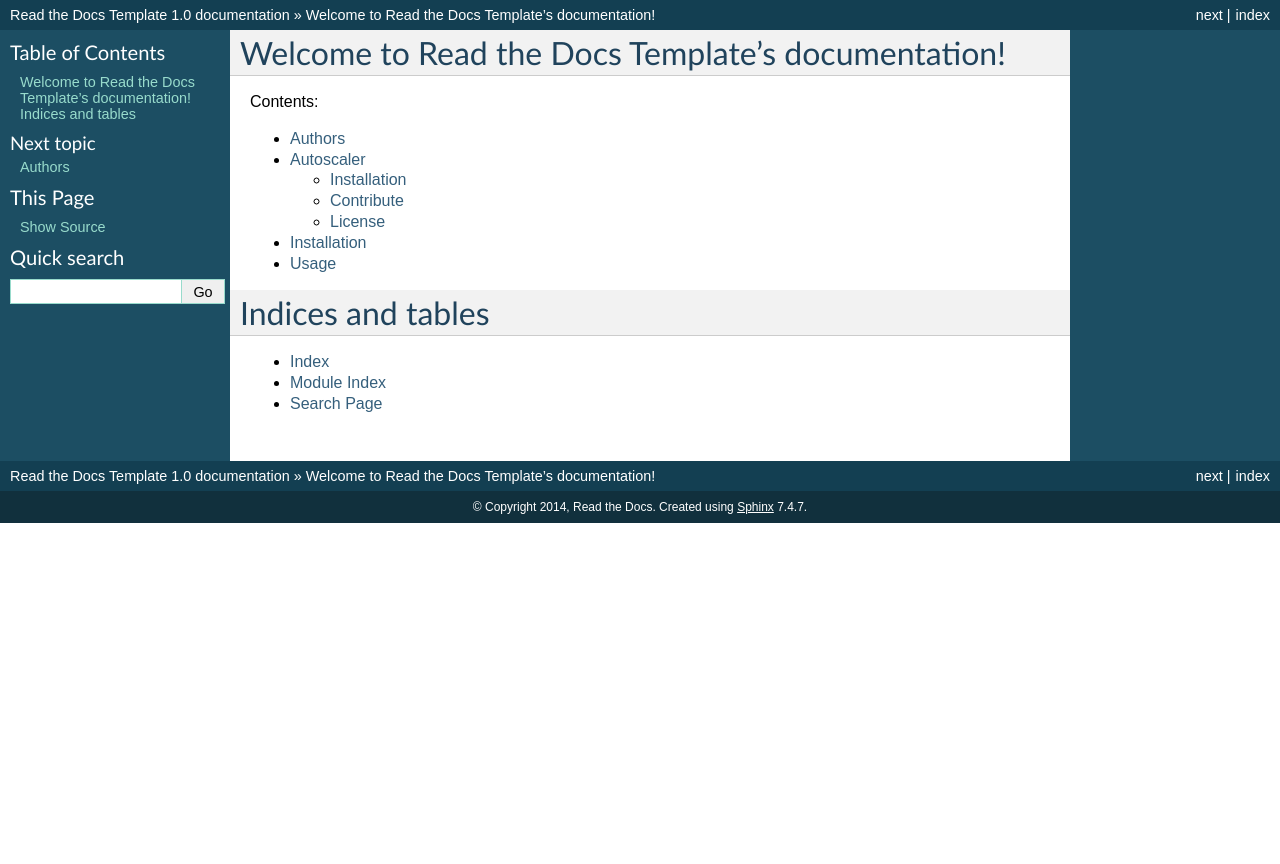
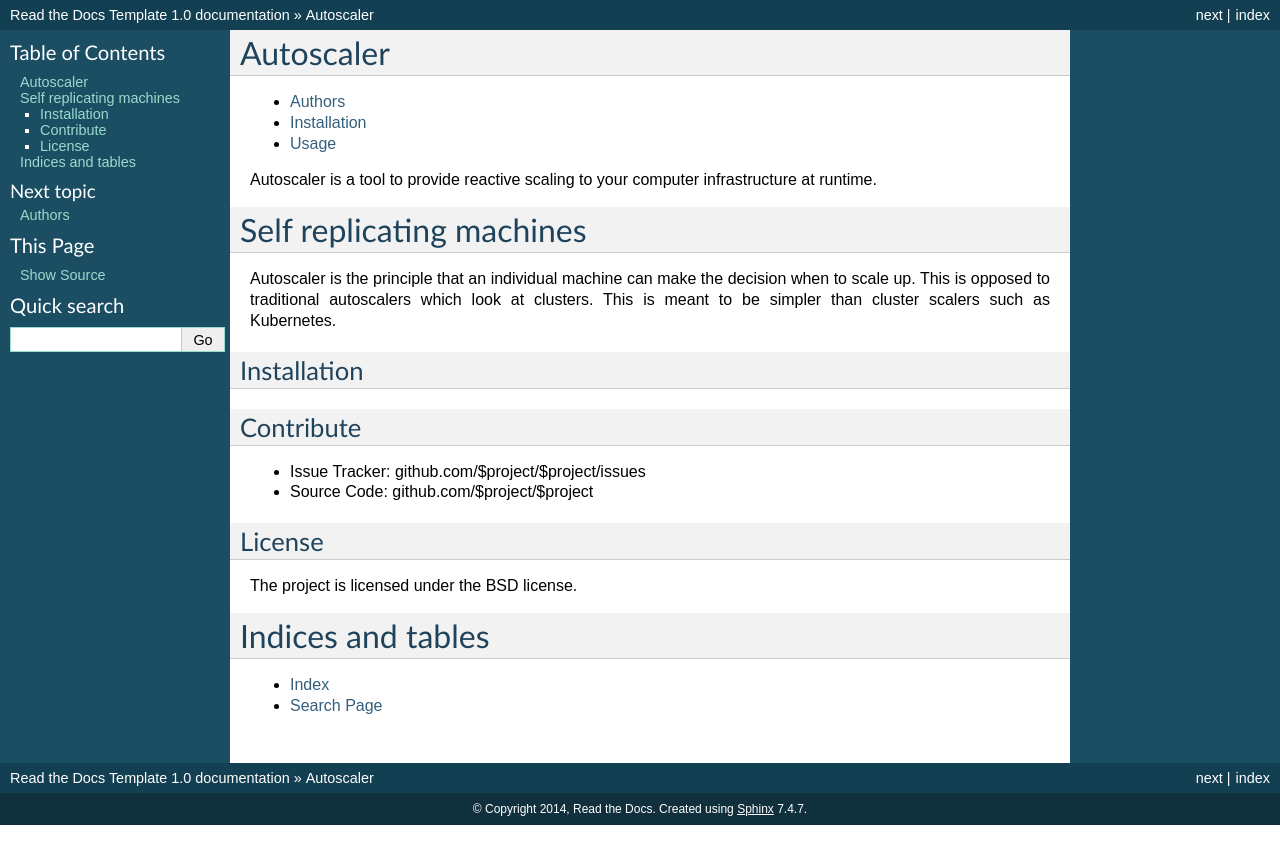
Before and after one commit to samsquire/autoscaler, a Sphinx documentation site: the page built from docs/index.rst, in a window 1280 px wide. Shown: the top 864 px of the page. Built offline with Sphinx 7.4.7, drawn with Linux system fonts in a browser that asks for light colours.

```diff
--- a/docs/index.rst
+++ b/docs/index.rst
@@ -1,18 +1,40 @@
 .. Read the Docs Template documentation master file, created by
-   sphinx-quickstart on Tue Aug 26 14:19:49 2014.
-   You can adapt this file completely to your liking, but it should at least
-   contain the root `toctree` directive.
 
-Welcome to Read the Docs Template's documentation!
-==================================================
 
-Contents:
+Autoscaler
+========
 
 .. toctree::
-   :maxdepth: 2
-   :glob:
+  :maxdepth: 2
+  :glob:
 
-   *
+  *
+
+Autoscaler is a tool to provide reactive scaling to your computer infrastructure at runtime.
+
+Self replicating machines
+==========================
+
+Autoscaler is the principle that an individual machine can make the decision when to scale up. This is opposed to traditional autoscalers which look at clusters. This is meant to be simpler than cluster scalers such as Kubernetes.
+
+Installation
+------------
+
+
+Contribute
+----------
+
+- Issue Tracker: github.com/$project/$project/issues
+- Source Code: github.com/$project/$project
+
+
+License
+-------
+
+The project is licensed under the BSD license.
+
+
+
 
 
 
```
Also changed, not shown: other parts of docs/index.rst (+0 -1 lines), docs/README.rst (deleted, +0 -24 lines).
